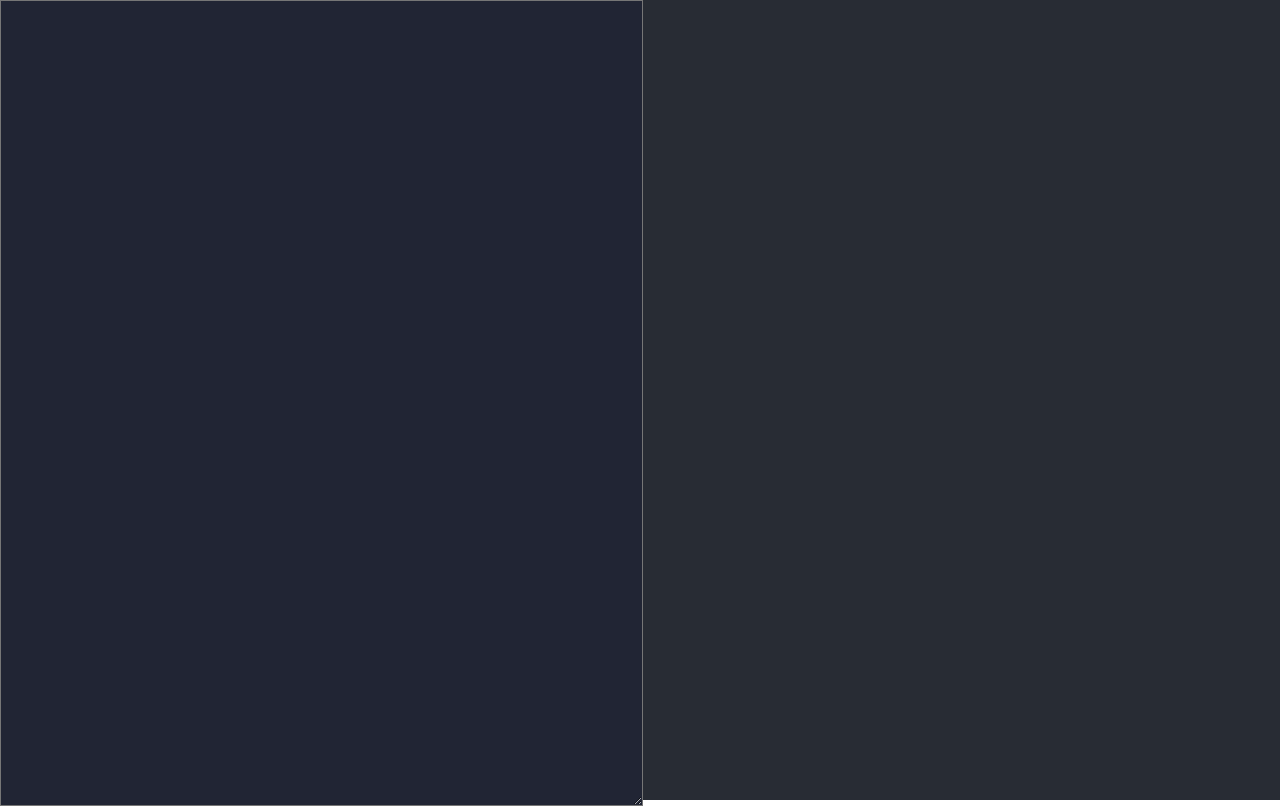
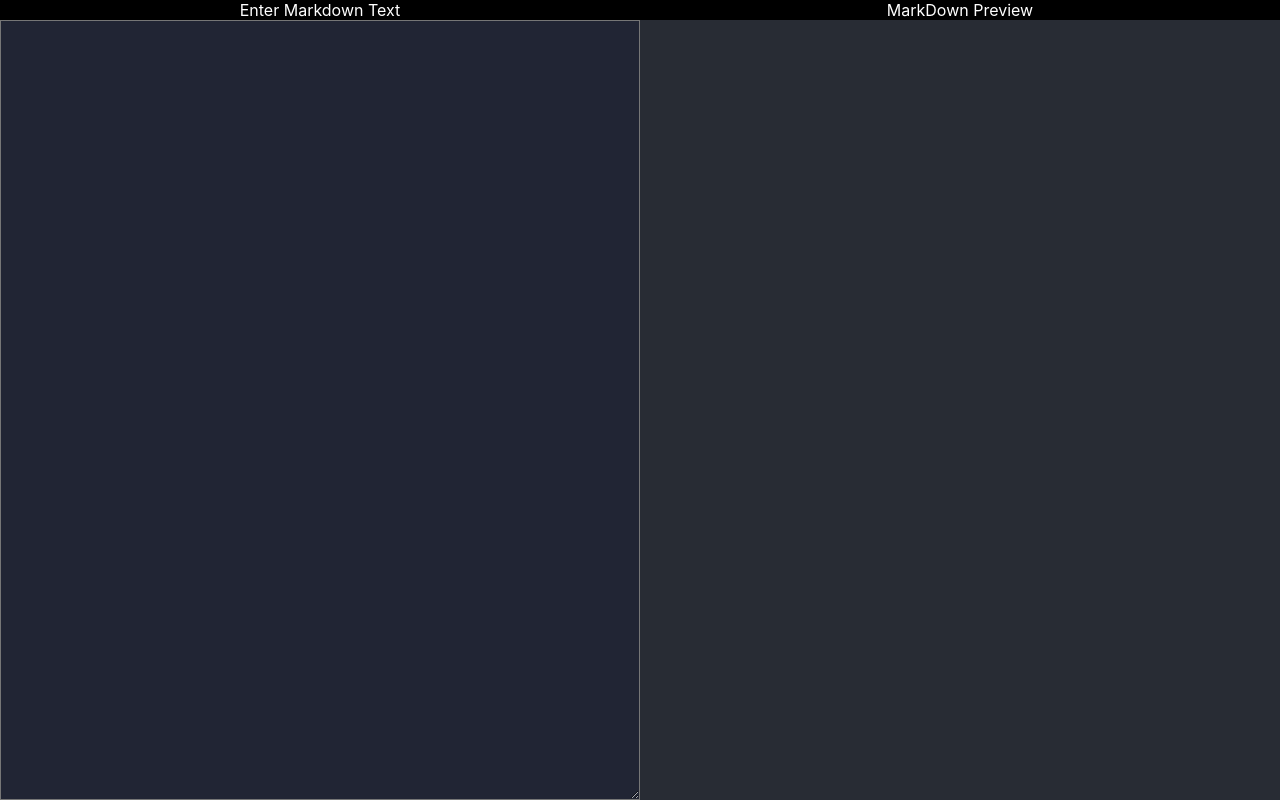
Before and after one commit to kapiljhajhria/markdown-editor, a React (Create React App) app: page / in a window 1280 px wide. Built offline with nearby package versions, Linux system fonts and the light colour scheme.

Commit message:
few ui fixes and changes

```diff
--- a/src/editor/index.js
+++ b/src/editor/index.js
@@ -42,16 +42,22 @@ export default function Editor(props) {
     return (
         <div className="homePage">
 
+            <div className={"inputDiv"}>
+                Enter Markdown Text
                 <textarea className={"txtArea"}
                           value={textAreaValue}
                           onChange={handleChange}
                 />
+            </div>
 
+            <div className="outputDiv">
+                MarkDown Preview
                 <div className="txtOutput">
                     {/*<div dangerouslySetInnerHTML={{ __html: htmlDecode(testString) }} />*/}
                     {txtToMarkDown(textAreaValue)}
                 </div>
             </div>
+        </div>
     )
 
 }
--- a/src/editor/style.css
+++ b/src/editor/style.css
@@ -1,3 +1,9 @@
+*{
+    margin: 0;
+    padding: 0;
+    font-size: 16px;
+}
+
 .homePage{
     display: flex;
     height: 100vh;
@@ -8,13 +14,24 @@
     text-align: left;
     background-color: #282C34;
     color: aliceblue;
+    height: 100%;
+    /*width: 100%;*/
+    font-size: 16px;
 }
-
+.inputDiv, .outputDiv{
+    display: flex;
+    flex-direction: column;
+    flex: 1;
+    background-color: #000000;
+}
 .txtArea{
     flex: 1;
     height: 100%;
+    /*width: 100%;*/
     /*font-size: 20px;*/
-
     background-color:#212534;
     color: aliceblue;
 }
+br{
+    color: #61dafb;
+}
```
Lines whose indentation alone changed are shown as unchanged.
